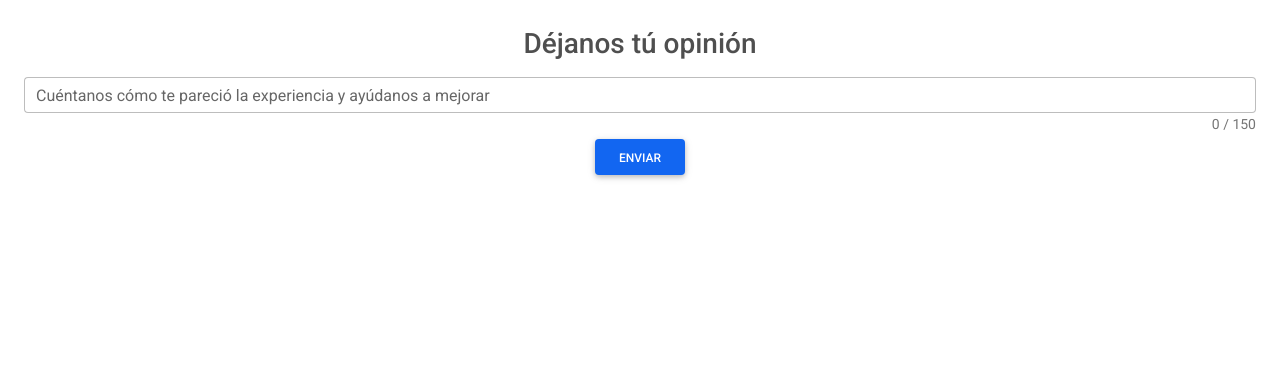
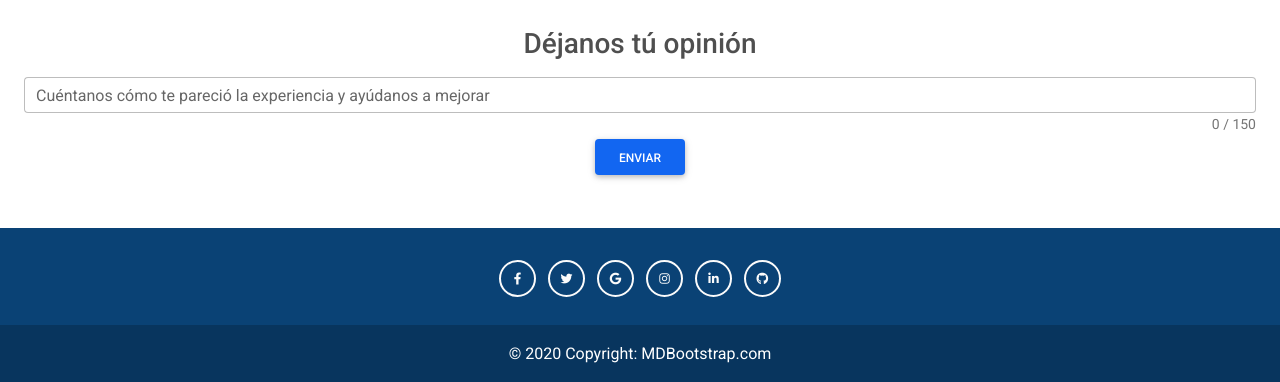
Before and after one commit to ivnvrgl/Git-Taller, a plain HTML site: page index.html in a window 1280 px wide. Shown: the part 3265-3647 px from the top of the page. Before the commit the page ends 3493 px from the top, so only its background shows below. Drawn offline with nearby package versions, Linux system fonts and the light colour scheme.

Commit message:
branch of section6

```diff
--- a/index.html
+++ b/index.html
@@ -360,6 +360,61 @@
     </section>
     <!-- Sección 5 -->
 
+    <!-- Sección 6 -->
+    <section class="">
+      <!-- Footer -->
+      <footer class="text-center text-white" style="background-color: #0a4275;">
+        <!-- Grid container -->
+        <div class="container p-1 pb-0">
+          <!-- Section: CTA -->
+          <section class="">
+            <p class="d-flex justify-content-center align-items-center">
+              <div class="container p-2 pb-0">
+                <!-- Section: Social media -->
+                <section class="mb-4">
+                  <!-- Facebook -->
+                  <a class="btn btn-outline-light btn-floating m-1" href="#!" role="button"
+                    ><i class="fab fa-facebook-f"></i
+                  ></a>
+                  <!-- Twitter -->
+                  <a class="btn btn-outline-light btn-floating m-1" href="#!" role="button"
+                    ><i class="fab fa-twitter"></i
+                  ></a>
+                  <!-- Google -->
+                  <a class="btn btn-outline-light btn-floating m-1" href="#!" role="button"
+                    ><i class="fab fa-google"></i
+                  ></a>
+                  <!-- Instagram -->
+                  <a class="btn btn-outline-light btn-floating m-1" href="#!" role="button"
+                    ><i class="fab fa-instagram"></i
+                  ></a>
+                  <!-- Linkedin -->
+                  <a class="btn btn-outline-light btn-floating m-1" href="#!" role="button"
+                    ><i class="fab fa-linkedin-in"></i
+                  ></a>
+                  <!-- Github -->
+                  <a class="btn btn-outline-light btn-floating m-1" href="#!" role="button"
+                    ><i class="fab fa-github"></i>
+                  </a>
+                </section>
+                <!-- Section: Social media -->
+              </div>
+            </p>
+          </section>
+          <!-- Section: CTA -->
+        </div>
+        <!-- Grid container -->
+        <!-- Copyright -->
+        <div class="text-center p-3" style="background-color: rgba(0, 0, 0, 0.2);">
+          © 2020 Copyright:
+          <a class="text-white" href="https://mdbootstrap.com/">MDBootstrap.com</a>
+        </div>
+        <!-- Copyright -->
+      </footer>
+      <!-- Footer -->
+    </section>
+    <!-- Sección 6 -->
+
     <!-- MDB -->
     <script
       type="text/javascript"
```
